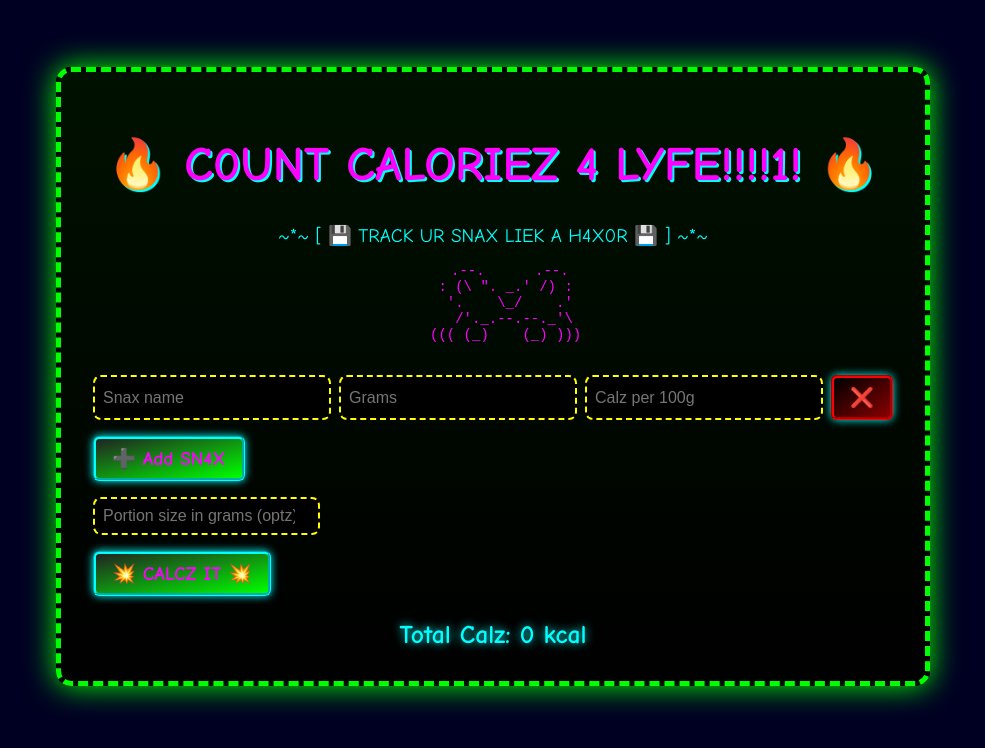
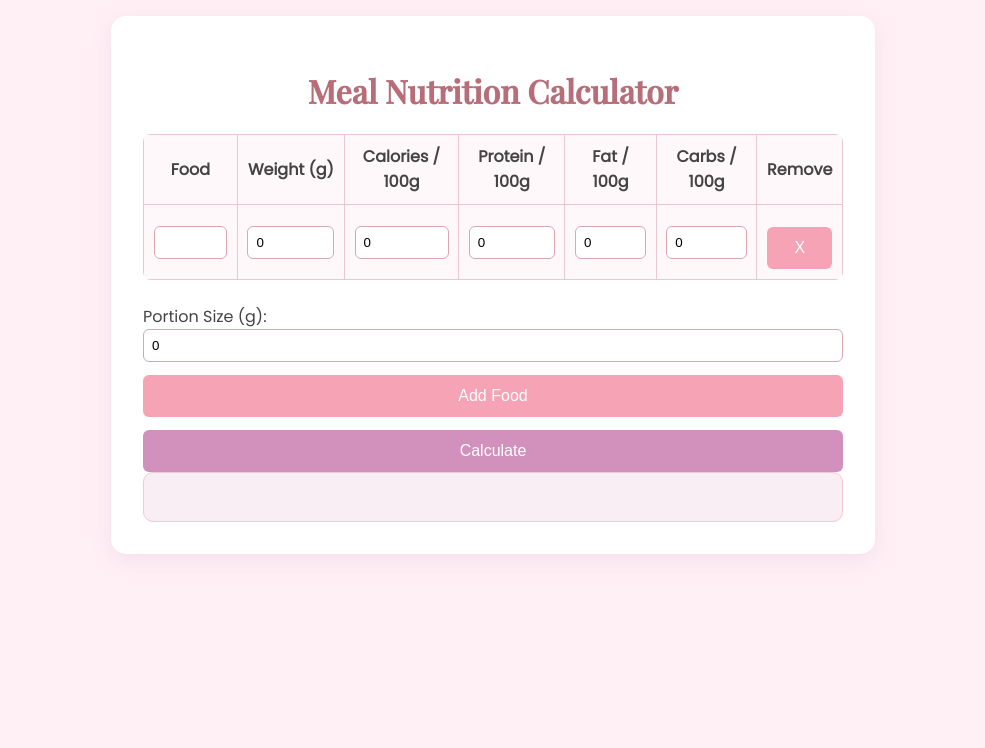
Before and after one commit to JakeWalker-dev/calorie-calculator, a plain HTML site: page index.html in a window 1280 px wide. Shown: the whole page, without its empty margins (147-1132 px from the left). Drawn offline with nearby package versions, Linux system fonts and the light colour scheme.

Commit message:
reworked and restyled

```diff
--- a/index.html
+++ b/index.html
@@ -1,41 +1,46 @@
 <!DOCTYPE html>
 <html lang="en">
 <head>
-  <meta charset="UTF-8" />
-  <title>💾 1337 CALZ CALCULATR 💾</title>
-  <meta name="viewport" content="width=device-width, initial-scale=1.0"/>
-  <link rel="stylesheet" href="style.css" />
-  <script defer src="script.js"></script>
+  <meta charset="UTF-8">
+  <meta name="viewport" content="width=device-width, initial-scale=1.0">
+  <title>Meal Nutrition Calculator</title>
+  <link rel="stylesheet" href="style.css">
 </head>
 <body>
-
-  <marquee scrollamount="10">🔥 W3lc0m3 2 teh 1337 CALZ ZONE 🔥 | Z3r0 R3gr3tz, Max Flav0r ⚡</marquee>
-
-  <div class="container">
-    <h1>🔥 C0UNT CALORIEZ 4 LYFE!!!!1! 🔥</h1>
-    <div class="leet-tag">~*~ [ 💾 TRACK UR SNAX LIEK A H4X0R 💾 ] ~*~</div>
-
-    <pre class="ascii">
-    .--.      .--.
-   : (\ ". _.' /) :
-    '.    \_/    .'
-     /'._.--.--._'\
-   ((( (_)    (_) )))
-    </pre>
-
-    <form id="calcForm">
-      <div id="items"></div>
-      <button type="button" onclick="addItem()">➕ Add SN4X</button>
-
-      <div style="margin-top:1rem;">
-        <input type="number" id="portionSize" placeholder="Portion size in grams (optz)" min="1" />
-      </div>
-
-      <button type="submit" style="margin-top: 1rem;">💥 CALCZ IT 💥</button>
-    </form>
-
-    <div id="total">Total Calz: 0 kcal</div>
-  </div>
-
+<div class="container">
+  <h1>Meal Nutrition Calculator</h1>
+  <form id="food-form">
+    <table id="food-table">
+      <thead>
+        <tr>
+          <th>Food</th>
+          <th>Weight (g)</th>
+          <th>Calories / 100g</th>
+          <th>Protein / 100g</th>
+          <th>Fat / 100g</th>
+          <th>Carbs / 100g</th>
+          <th>Remove</th>
+        </tr>
+      </thead>
+      <tbody id="food-body">
+        <tr>
+          <td><input type="text" name="food"></td>
+          <td><input type="number" name="weight" value="0" required></td>
+          <td><input type="number" name="calories" value="0" required></td>
+          <td><input type="number" name="protein" value="0" required></td>
+          <td><input type="number" name="fat" value="0" required></td>
+          <td><input type="number" name="carbs" value="0" required></td>
+          <td><button type="button" onclick="removeRow(this)">X</button></td>
+        </tr>
+      </tbody>
+    </table>
+    <label for="portionSize">Portion Size (g):</label>
+    <input type="number" id="portionSize" value="0" required><br>
+    <button type="button" onclick="addRow()">Add Food</button>
+    <button type="submit">Calculate</button>
+  </form>
+  <div class="results" id="results"></div>
+</div>
+<script src="script.js"></script>
 </body>
 </html>
--- a/script.js
+++ b/script.js
@@ -1,44 +1,84 @@
-function addItem(name = '', weight = '', calories = '') {
-    const itemDiv = document.createElement('div');
-    itemDiv.className = 'item';
-
-    itemDiv.innerHTML = `
-      <input type="text" placeholder="Snax name" value="${name}" required>
-      <input type="number" placeholder="Grams" value="${weight}" min="0" required>
-      <input type="number" placeholder="Calz per 100g" value="${calories}" min="0" required>
-      <button type="button" class="remove-btn" onclick="this.parentElement.remove()">❌</button>
+function addRow() {
+  const row = document.createElement('tr');
+  row.innerHTML = `
+    <td><input type="text" name="food"></td>
+    <td><input type="number" name="weight" value="0" required></td>
+    <td><input type="number" name="calories" value="0" required></td>
+    <td><input type="number" name="protein" value="0" required></td>
+    <td><input type="number" name="fat" value="0" required></td>
+    <td><input type="number" name="carbs" value="0" required></td>
+    <td><button type="button" onclick="removeRow(this)">X</button></td>
   `;
-
-    document.getElementById('items').appendChild(itemDiv);
+  document.getElementById('food-body').appendChild(row);
 }
 
-  document.getElementById('calcForm').addEventListener('submit', function (e) {
+function removeRow(button) {
+  button.closest('tr').remove();
+}
+
+document.getElementById('food-form').addEventListener('submit', function(e) {
   e.preventDefault();
-    const items = document.querySelectorAll('#items .item');
-    let totalCalories = 0;
-    let totalWeight = 0;
 
-    items.forEach(item => {
-      const inputs = item.querySelectorAll('input');
-      const weight = parseFloat(inputs[1].value);
-      const calPer100g = parseFloat(inputs[2].value);
+  let totalCalories = 0, totalProtein = 0, totalFat = 0, totalCarbs = 0, totalWeight = 0;
+  const rows = document.querySelectorAll('#food-body tr');
+  const ingredients = [];
 
-      if (!isNaN(weight) && !isNaN(calPer100g)) {
-        totalCalories += (weight * calPer100g) / 100;
+  rows.forEach(row => {
+    const food = row.querySelector('[name="food"]').value;
+    const weight = parseFloat(row.querySelector('[name="weight"]').value);
+    const calPer100 = parseFloat(row.querySelector('[name="calories"]').value);
+    const proPer100 = parseFloat(row.querySelector('[name="protein"]').value);
+    const fatPer100 = parseFloat(row.querySelector('[name="fat"]').value);
+    const carbPer100 = parseFloat(row.querySelector('[name="carbs"]').value);
+
+    const cals = weight * calPer100 / 100;
+    const prot = weight * proPer100 / 100;
+    const fat = weight * fatPer100 / 100;
+    const carbs = weight * carbPer100 / 100;
+
+    ingredients.push({ food, weight, cals, prot, fat, carbs });
+
+    totalCalories += cals;
+    totalProtein += prot;
+    totalFat += fat;
+    totalCarbs += carbs;
     totalWeight += weight;
-      }
   });
 
   const portionSize = parseFloat(document.getElementById('portionSize').value);
-    let message = `⚡ Total Calz: ${totalCalories.toFixed(2)} kcal`;
 
-    if (!isNaN(portionSize) && portionSize > 0 && totalWeight > 0) {
-      const portionCalories = (totalCalories * portionSize) / totalWeight;
-      message += `<br>🍕 Ur ${portionSize}g Slice: ${portionCalories.toFixed(2)} kcal`;
+  if (isNaN(portionSize) || portionSize <= 0 || totalWeight === 0) {
+    document.getElementById('results').innerHTML = `<p>Please enter a valid portion size and ensure ingredient weights are greater than 0.</p>`;
+    return;
   }
 
-    document.getElementById('total').innerHTML = message;
+  const portionCalories = totalCalories * portionSize / totalWeight;
+  const portionProtein = totalProtein * portionSize / totalWeight;
+  const portionFat = totalFat * portionSize / totalWeight;
+  const portionCarbs = totalCarbs * portionSize / totalWeight;
+
+  let ingredientDetails = '<h3>Ingredients per Portion:</h3><ul>';
+  ingredients.forEach(ing => {
+    const portionWeight = ing.weight * portionSize / totalWeight;
+    const portionCals = ing.cals * portionSize / totalWeight;
+    const portionProt = ing.prot * portionSize / totalWeight;
+    const portionFat = ing.fat * portionSize / totalWeight;
+    const portionCarbs = ing.carbs * portionSize / totalWeight;
+    ingredientDetails += `<li>${ing.food || 'Unnamed food'}: ${portionWeight.toFixed(2)} g - ${portionCals.toFixed(2)} kcal, ${portionProt.toFixed(2)}g protein, ${portionFat.toFixed(2)}g fat, ${portionCarbs.toFixed(2)}g carbs</li>`;
   });
+  ingredientDetails += '</ul>';
 
-  // Initialize with one item
-  addItem();
+  document.getElementById('results').innerHTML = `
+    <h2>Total Nutritional Info</h2>
+    <p><strong>Total Calories:</strong> ${totalCalories.toFixed(2)}</p>
+    <p><strong>Total Protein:</strong> ${totalProtein.toFixed(2)} g</p>
+    <p><strong>Total Fat:</strong> ${totalFat.toFixed(2)} g</p>
+    <p><strong>Total Carbohydrates:</strong> ${totalCarbs.toFixed(2)} g</p>
+    <h2>Per Portion (${portionSize}g)</h2>
+    <p><strong>Calories:</strong> ${portionCalories.toFixed(2)}</p>
+    <p><strong>Protein:</strong> ${portionProtein.toFixed(2)} g</p>
+    <p><strong>Fat:</strong> ${portionFat.toFixed(2)} g</p>
+    <p><strong>Carbohydrates:</strong> ${portionCarbs.toFixed(2)} g</p>
+    ${ingredientDetails}
+  `;
+});
--- a/style.css
+++ b/style.css
@@ -1,102 +1,90 @@
+/* Importing a more elegant, feminine font */
+@import url('https://fonts.googleapis.com/css2?family=Playfair+Display:wght@500&family=Poppins:wght@300;400&display=swap');
+
 body {
-    background: black;
-    color: #39ff14;
-    font-family: 'Comic Sans MS', cursive, sans-serif;
+  font-family: 'Poppins', sans-serif;
+  background: #fff0f5; /* Lavender blush */
+  margin: 0;
   padding: 1rem;
-    animation: blinkBG 5s infinite alternate;
-  }
-
-  @keyframes blinkBG {
-    0% { background-color: black; }
-    100% { background-color: #000022; }
+  color: #444;
 }
 
 .container {
-    max-width: 800px;
+  max-width: 700px;
   margin: auto;
-    background: linear-gradient(to bottom, #001100, #000);
+  background: #ffffff;
   padding: 2rem;
-    border: 5px dashed lime;
   border-radius: 15px;
-    box-shadow: 0 0 30px #0f0;
+  box-shadow: 0 6px 20px rgba(203, 153, 201, 0.2);
 }
 
-  h1 {
+h1, h2, h3 {
   text-align: center;
-    font-size: 3rem;
-    color: #ff00ff;
-    text-shadow: 2px 2px #00ffff;
+  font-family: 'Playfair Display', serif;
+  color: #b76e79; /* Rosy pink */
 }
 
-  .leet-tag {
-    text-align: center;
-    font-size: 1.2rem;
-    margin-bottom: 1rem;
-    color: #00ffff;
+table {
+  width: 100%;
+  border-collapse: collapse;
+  margin-bottom: 1.5rem;
+  border-radius: 8px;
+  overflow: hidden;
 }
 
-  .item {
-    display: flex;
-    flex-wrap: wrap;
-    gap: 0.5rem;
-    margin-bottom: 1rem;
+th, td {
+  padding: 0.6rem;
+  border: 1px solid #eac6d2;
+  text-align: center;
+  background: #fff8fa;
 }
 
 input {
+  width: 100%;
   padding: 0.5rem;
-    font-size: 1rem;
-    border: 2px dashed #ff0;
-    background-color: black;
-    color: #0f0;
-    border-radius: 8px;
-    flex: 1;
-    min-width: 100px;
+  box-sizing: border-box;
+  border: 1px solid #d8a7b1;
+  border-radius: 6px;
+  background-color: #fff;
 }
 
 button {
-    padding: 0.5rem 1rem;
-    font-size: 1.2rem;
-    font-weight: bold;
-    font-family: 'Comic Sans MS', cursive;
-    border: 3px groove cyan;
+  margin-top: 0.8rem;
+  width: 100%;
+  padding: 0.75rem;
+  font-size: 1rem;
+  background-color: #d291bc;
+  color: white;
+  border: none;
   border-radius: 6px;
-    background: linear-gradient(to bottom right, #222, #0f0);
-    color: magenta;
   cursor: pointer;
-    box-shadow: 0 0 8px cyan;
+  transition: background 0.3s ease;
 }
 
-  .remove-btn {
-    background: linear-gradient(to bottom right, #000, #800);
-    color: red;
-    border-color: red;
+button:hover {
+  background-color: #b76e79;
 }
 
-  #total {
-    margin-top: 1.5rem;
-    font-weight: bold;
-    font-size: 1.6rem;
-    color: #00ffff;
-    text-align: center;
-    text-shadow: 0 0 10px #0ff;
+button[type="button"] {
+  background-color: #f5a3b5;
 }
 
-  marquee {
-    font-size: 1.2rem;
-    color: hotpink;
-    margin-bottom: 1rem;
+button[type="button"]:hover {
+  background-color: #d77a8c;
 }
 
-  pre.ascii {
-    color: #f0f;
-    font-family: monospace;
-    text-align: center;
-    font-size: 14px;
-    margin-bottom: 1rem;
+.results {
+  background: #f9eef3;
+  padding: 1.5rem;
+  border-radius: 10px;
+  border: 1px solid #f2c9d2;
+  font-size: 0.95rem;
 }
 
-  @media (max-width: 600px) {
-    .item {
-      flex-direction: column;
+.results ul {
+  padding-left: 1.25rem;
 }
+
+.results li {
+  margin-bottom: 0.5rem;
 }
```
Lines whose indentation alone changed are shown as unchanged.
